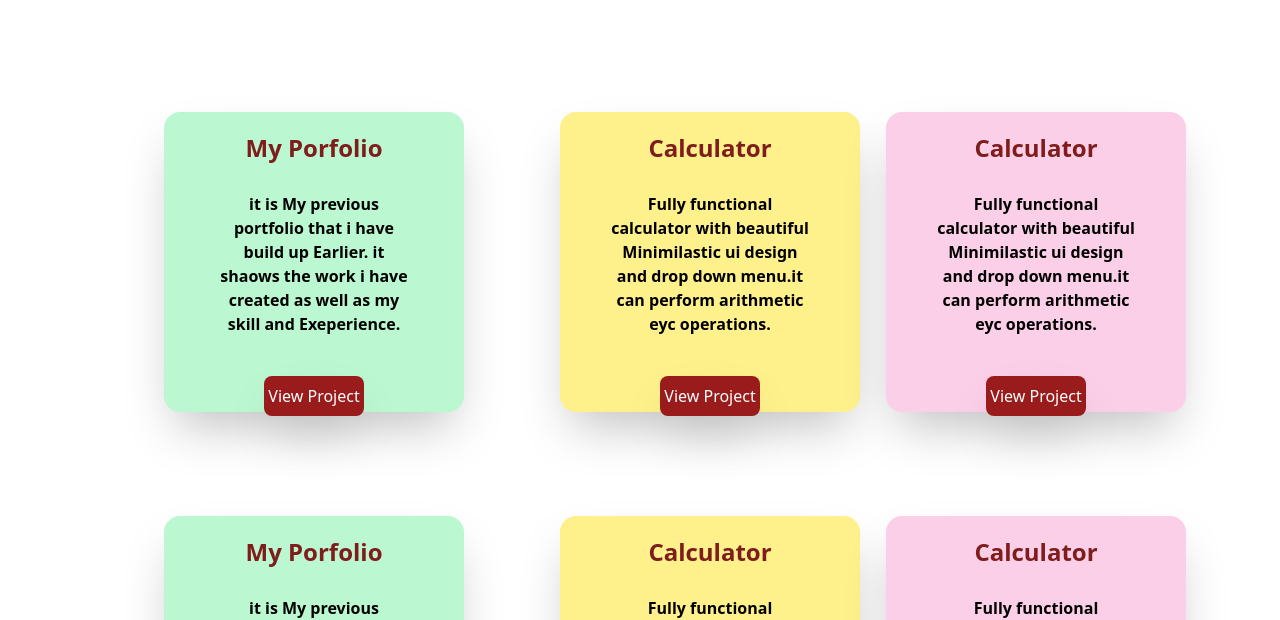
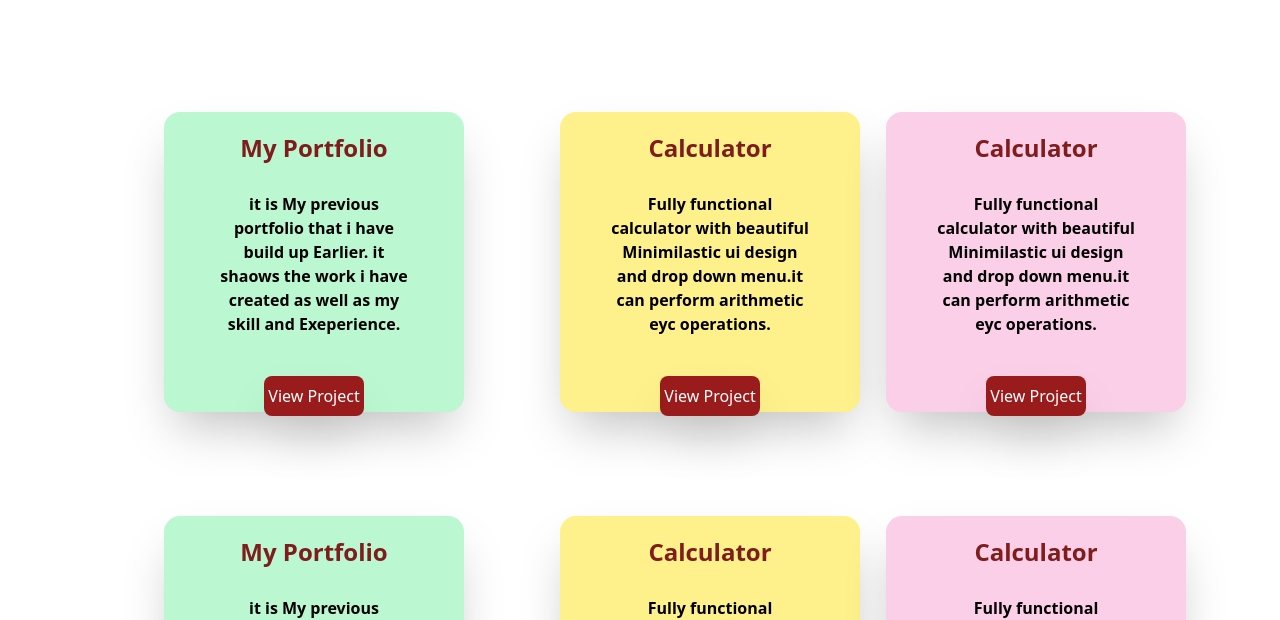
Before and after one commit to PRIYANKAKUMARI9/Portfolio-in-react-Tailwind-full, a React (Vite) app: page / in a window 1280 px wide. Shown: the part 1320-1940 px from the top of the page. Built offline with nearby package versions, Linux system fonts and the light colour scheme.

Commit message:
some changes

```diff
--- a/src/Component/Portfolio.jsx
+++ b/src/Component/Portfolio.jsx
@@ -13,7 +13,7 @@ function Portfolio() {
      <div className=' max-w-screen-2xl container  px-4 md:px-20 '>
           <div className=' bg-green-200 md:h-[300px] md:w-[300px] md:mx-20 pt-5 pb-5 mt-24 rounded-2xl shadow-2xl hover:scale-105 duration-150'>
              <div className=' text-center justify-center mx-12 '>
-             <h1 className=' text-red-900 font-bold text-2xl'>My Porfolio</h1>
+             <h1 className=' text-red-900 font-bold text-2xl'>My Portfolio</h1>
              <p className=' mt-7 font-bold '>it is My previous portfolio that i have build up Earlier. it shaows the work i have created as well as my skill and Exeperience.</p>
             <a href="https://www.linkedin.com/in/priyanka-kumari-024742237/">
             <button className=' bg-red-800 h-[40px] w-[100px] mt-10 rounded-lg text-white shadow-2xl hover:bg-green-900'>View Project</button>
@@ -52,7 +52,7 @@ function Portfolio() {
 
           <div className=' bg-green-200 md:h-[300px] md:w-[300px] md:mx-20 pt-5 pb-5 mt-24 rounded-2xl shadow-2xl hover:scale-105 duration-150'>
              <div className=' text-center justify-center mx-12 '>
-             <h1 className=' text-red-900 font-bold text-2xl'>My Porfolio</h1>
+             <h1 className=' text-red-900 font-bold text-2xl'>My Portfolio</h1>
              <p className=' mt-7 font-bold '>it is My previous portfolio that i have build up Earlier. it shaows the work i have created as well as my skill and Exeperience.</p>
             <a href="https://www.linkedin.com/in/priyanka-kumari-024742237/">
             <button className=' bg-red-800 h-[40px] w-[100px] mt-10 rounded-lg text-white shadow-2xl hover:bg-green-900'>View Project</button>
```
